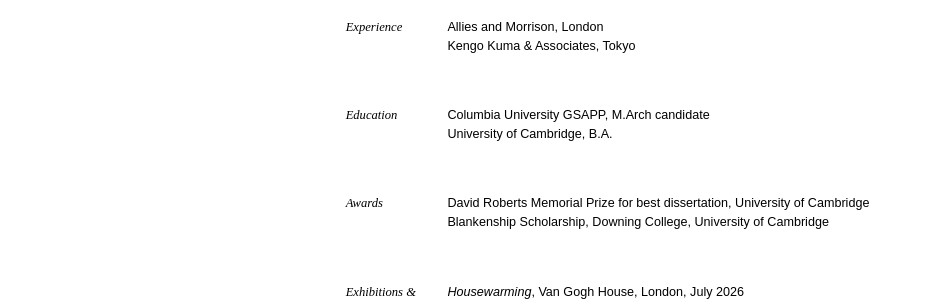
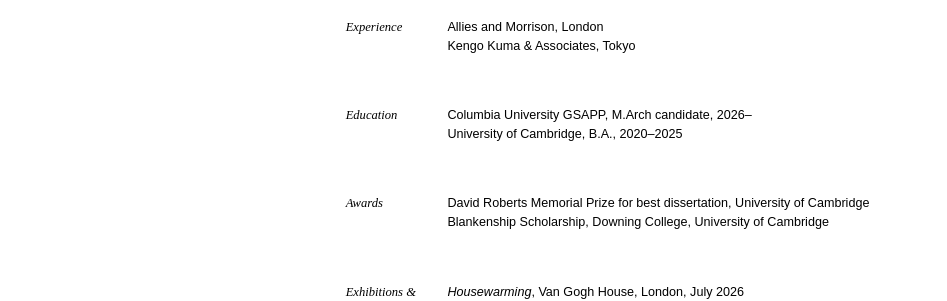
Before and after one commit to minsung-son/minsung-son.github.io, a Jekyll site: the page built from about/index.md, in a window 1280 px wide. Shown: the part 586-887 px from the top of the page, without its empty margins (6-953 px from the left). Built offline with Jekyll 4.4.1, drawn with Linux system fonts in a browser that asks for light colours; some web fonts are replaced.

Commit message:
About: Education entries carry their years
Co-Authored-By: Claude Fable 5.1 <noreply@anthropic.com>

```diff
--- a/about/index.md
+++ b/about/index.md
@@ -21,9 +21,9 @@ Kengo Kuma & Associates, Tokyo
 
 ## Education
 
-Columbia University GSAPP, M.Arch candidate
+Columbia University GSAPP, M.Arch candidate, 2026–
 
-University of Cambridge, B.A.
+University of Cambridge, B.A., 2020–2025
 
 ## Awards
 
```
